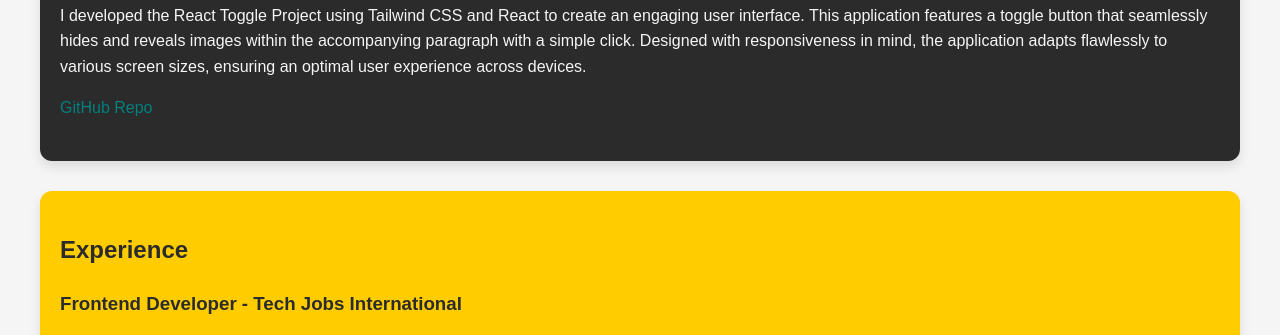
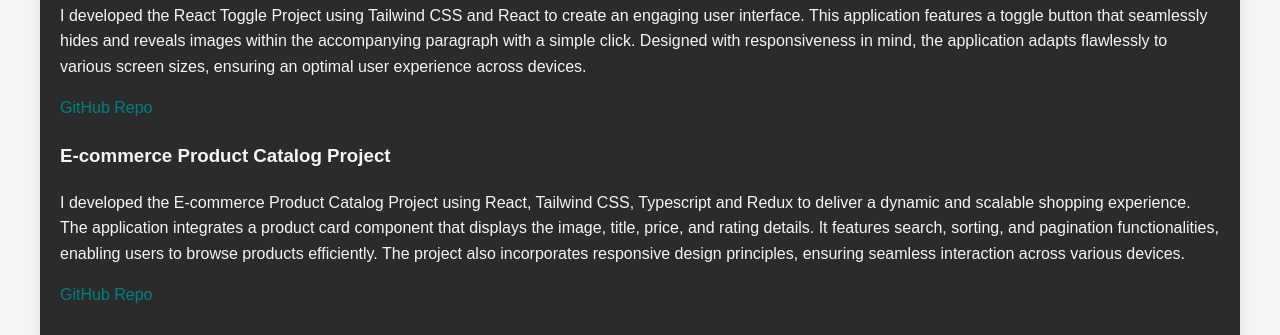
Before and after one commit to Nyamori2024/PROJECT-PORTFOLIO, a plain HTML site: page index.html in a window 1280 px wide. Shown: the part 1145-1480 px from the top of the page. Drawn offline with Linux system fonts and the light colour scheme.

Commit message:
Update index.html

```diff
--- a/index.html
+++ b/index.html
@@ -72,6 +72,12 @@
                 <p>I developed the React Toggle Project using Tailwind CSS and React to create an engaging user interface. This application features a toggle button that seamlessly hides and reveals images within the accompanying paragraph with a simple click. Designed with responsiveness in mind, the application adapts flawlessly to various screen sizes, ensuring an optimal user experience across devices.</p>
                 <a href="https://github.com/Nyamori2024/html-css-project.git" target="_blank" aria-label="React Toggle Project GitHub Repo">GitHub Repo</a>
             </div>
+
+            <div class="project">
+                <h3>E-commerce Product Catalog Project</h3>
+                <p>I developed the E-commerce Product Catalog Project using React, Tailwind CSS, Typescript and Redux to deliver a dynamic and scalable shopping experience. The application integrates a product card component that displays the image, title, price, and rating details. It features search, sorting, and pagination functionalities, enabling users to browse products efficiently. The project also incorporates responsive design principles, ensuring seamless interaction across various devices.</p>
+                <a href="https://github.com/Nyamori2024/e-commerce-catalog.git" target="_blank" aria-label="React Toggle Project GitHub Repo">GitHub Repo</a>
+            </div>
         </section>
 
         <section id="experience">
```
